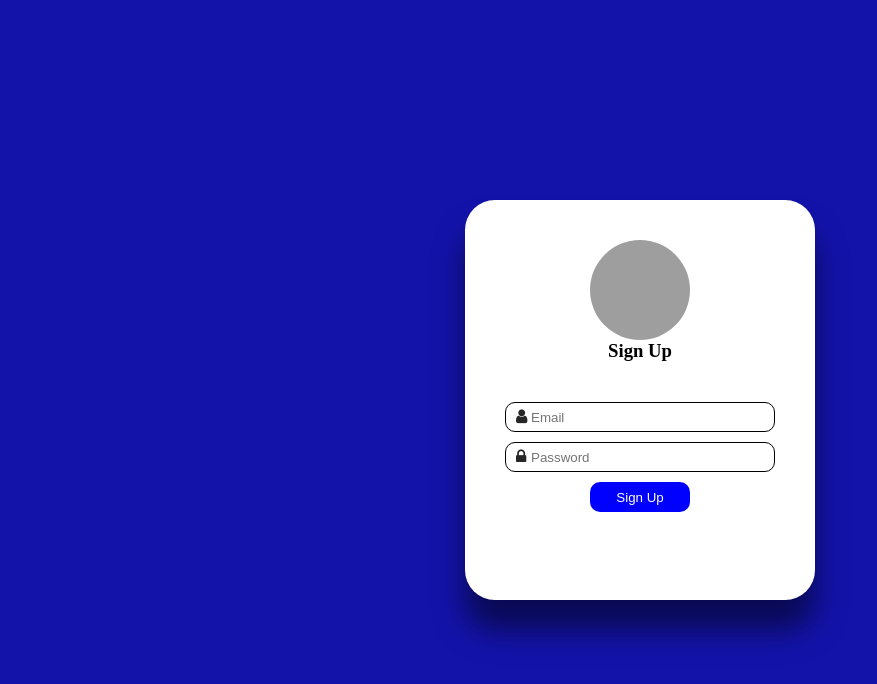
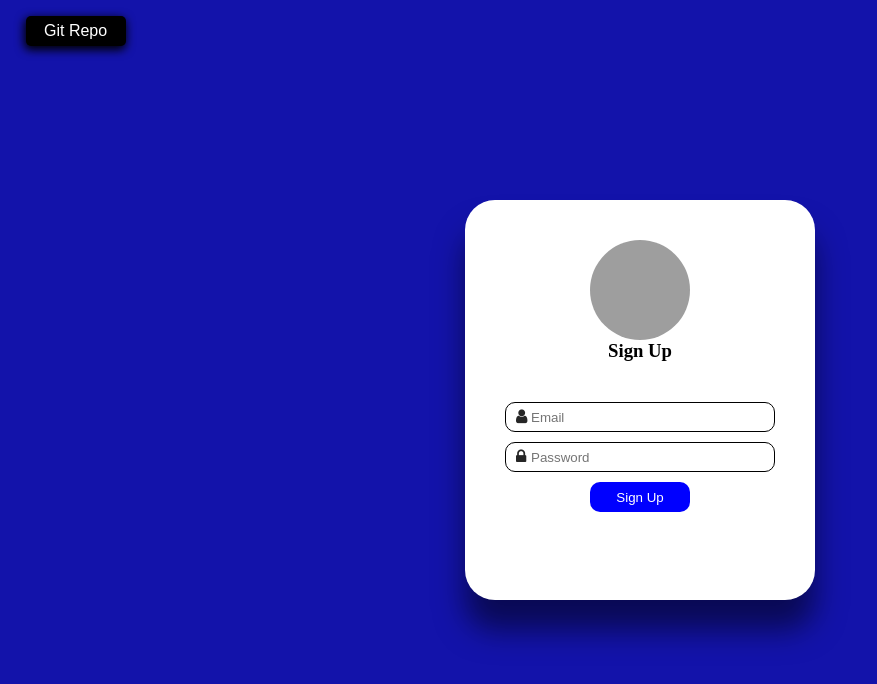
Before and after one commit to alperkilickaya/SignUpForm, a plain HTML site: page index.html in a window 1280 px wide. Shown: the whole page, without its empty margins (0-877 px from the left). Drawn offline with Linux system fonts and the light colour scheme; some packages are replaced by stand-ins of ours; grey boxes are pictures that could not be loaded; a script that the page names is missing.

Commit message:
git repo added

```diff
--- a/index.html
+++ b/index.html
@@ -27,6 +27,9 @@
             </form>
         </div>
     </div>
+    <div class="git">
+        <a href="https://github.com/alperkilickaya/SignUpForm" target="_blank"><button class="Gitbutton">Git Repo</button></a>
+    </div>
  <script src="app.js"></script>
 </body>
 </html>
--- a/style.css
+++ b/style.css
@@ -93,3 +93,20 @@ button:hover{
     box-shadow: 0 5px 5px rgba(0,0,0,0.5);
 
 }
+
+.git{
+    position: absolute;
+    top: 2%;
+    left: 2%;
+}
+
+.Gitbutton{
+    font-size: 1rem;
+    padding: 5px;
+    background-color: black;
+    color:white;
+    border: none;
+    border-radius: 5px;
+    cursor: pointer;
+    box-shadow: -1px 3px 10px 1px #000000;
+}
```
